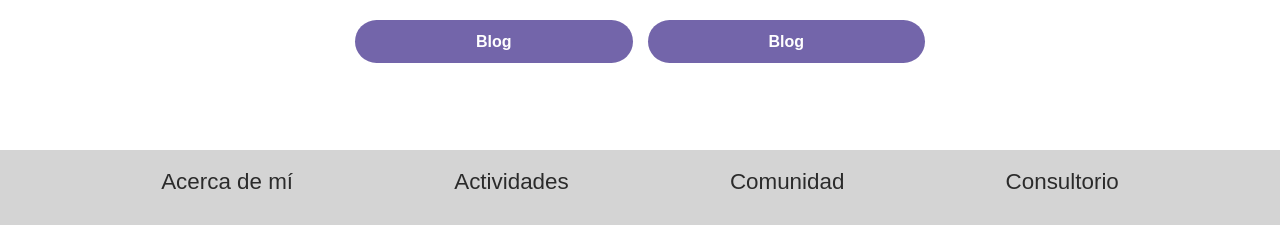
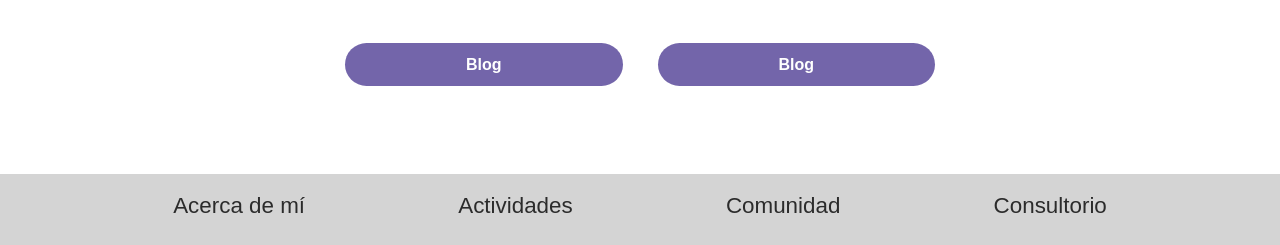
Before and after one commit to elraffa/colque, a Gatsby site: page / in a window 1280 px wide. Shown: the part 453-698 px from the top of the page. Built offline with nearby package versions, Linux system fonts and the light colour scheme; Gatsby itself is replaced by a stand-in of ours; a web font is replaced by a local one.

Commit message:
added desktop menu

```diff
--- a/src/components/header.js
+++ b/src/components/header.js
@@ -52,9 +52,10 @@ const Header = ({ siteTitle, siteDescription, siteTag }) => (
       <h3 style={{ textAlign: "center" }}>{siteTag}</h3>
       <div
         style={{
+          marginTop: "5%",
           display: "flex",
           justifyContent: "center",
-          gap: "15px",
+          gap: "35px",
         }}
       >
         <Button buttonContent={"Blog"} buttonLink="/" />
--- a/src/components/layout.css
+++ b/src/components/layout.css
@@ -606,14 +606,14 @@ pre tt:after {
 
 .desktop-menu {
   margin-top: 5%;
+  background-color: #d4d4d4;
 }
 
 header ul {
   display: flex;
   justify-content: space-evenly;
-  padding: 20px 0;
+  padding: 20px 20px;
   font-size: 1.4rem;
-  background-color: #d4d4d4;
 }
 
 .social a {
```
